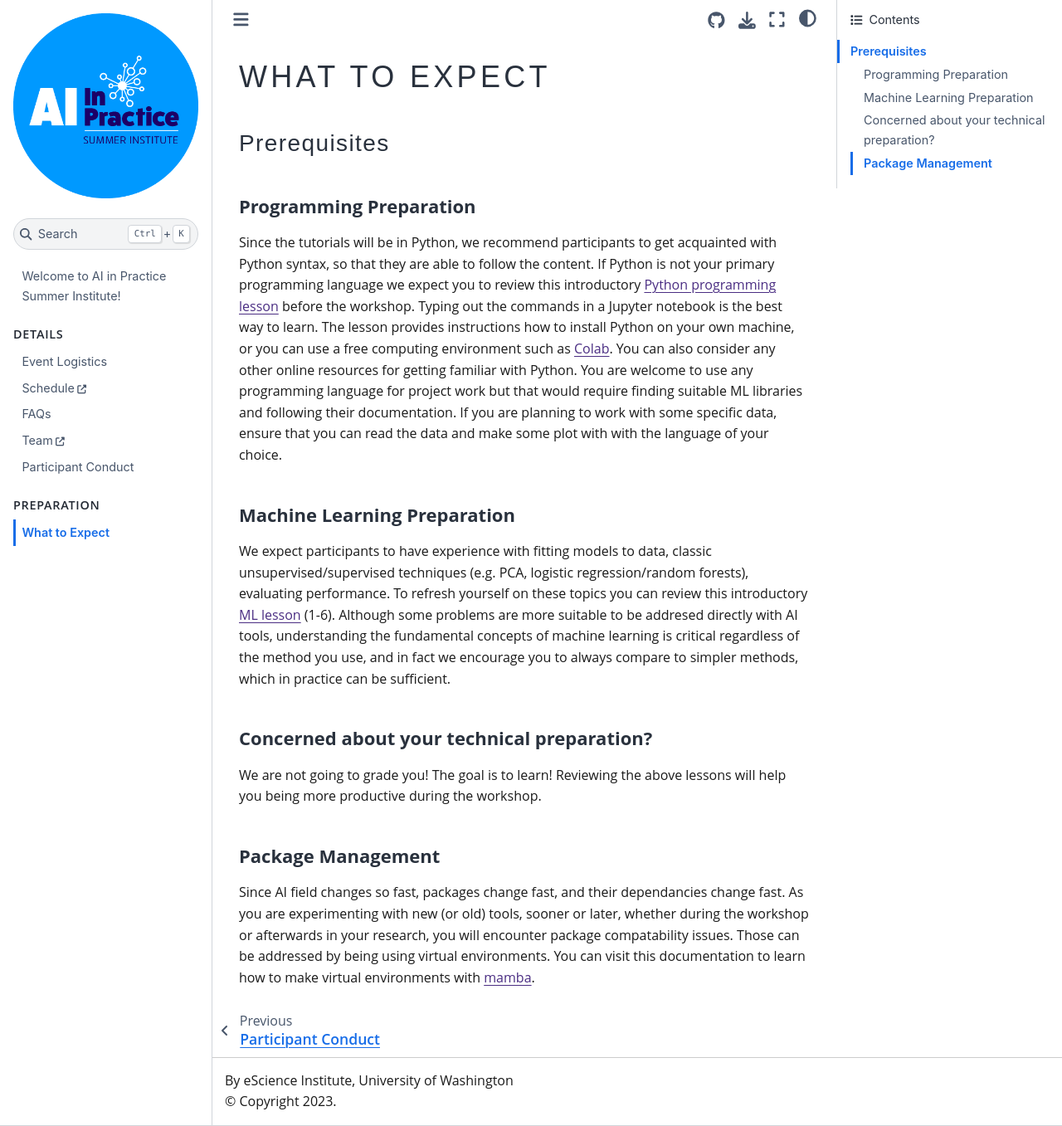
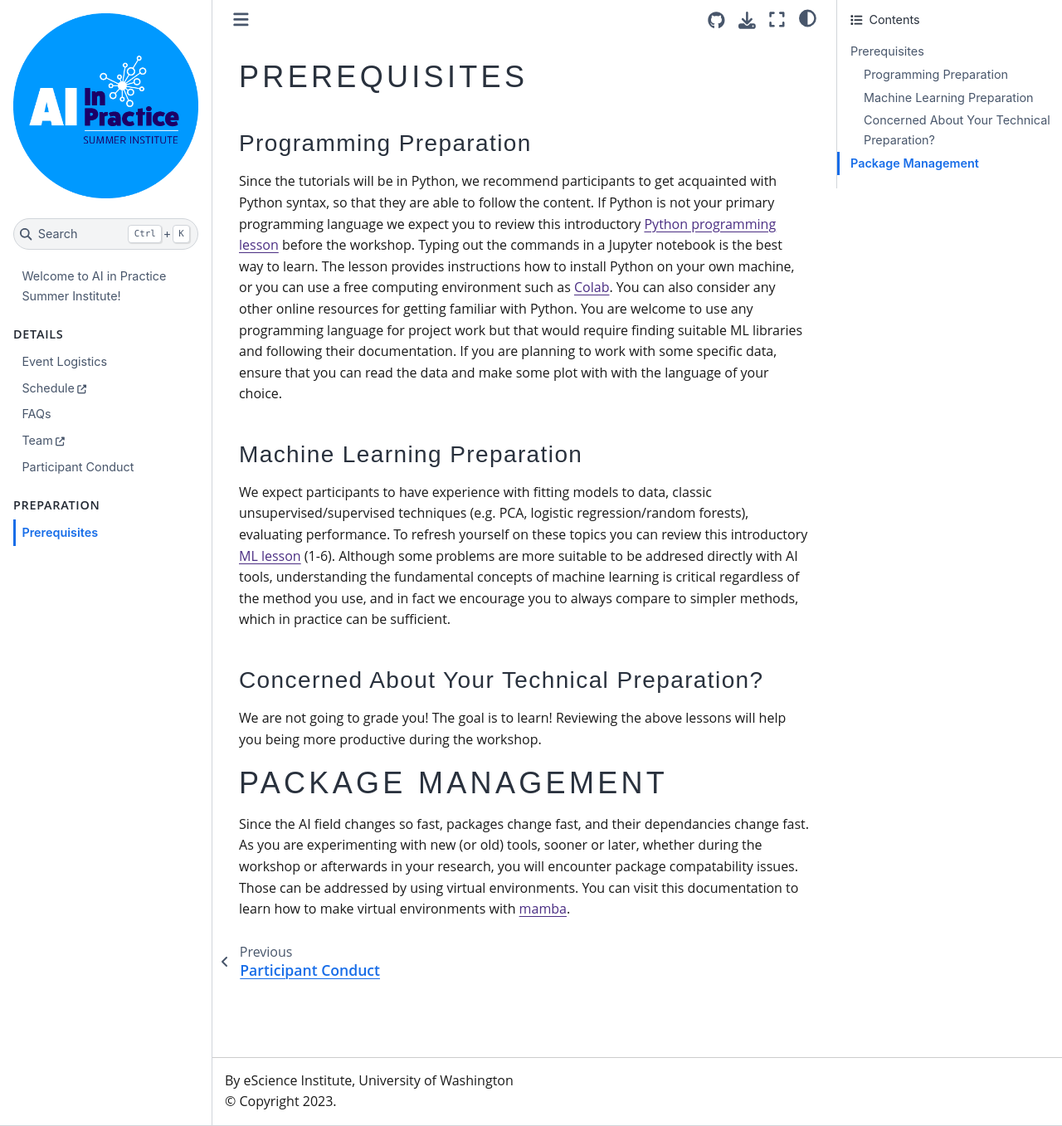
Before and after one commit to uwescience/ai-in-practice, a Jupyter Book: the page built from book/preliminary/index.md, in a window 1280 px wide and 1357 px high. Shown: the whole window at 83% size. Built offline with Jupyter Book 1.0.4 settings and Sphinx 7.4.7 and the Sphinx Book theme 1.1.4, drawn with Linux system fonts in a browser that asks for light colours; some web fonts are replaced.

Commit message:
fix language

```diff
--- a/book/preliminary/index.md
+++ b/book/preliminary/index.md
@@ -1,15 +1,13 @@
-# What to Expect
+# Prerequisites
 
-## Prerequisites
-
-### Programming Preparation
+## Programming Preparation
 Since the tutorials will be in Python, we recommend participants to get acquainted with Python syntax, so that they are able to follow the content. If Python is not your primary programming language we expect you to review this introductory [Python programming lesson](https://swcarpentry.github.io/python-novice-gapminder/) before the workshop. Typing out the commands in a Jupyter notebook is the best way to learn. The lesson provides instructions how to install Python on your own machine, or you can use a free computing environment such as [Colab](https://colab.research.google.com/). You can also consider any other online resources for getting familiar with Python. You are welcome to use any programming language for project work but that would require finding suitable ML libraries and following their documentation. If you are planning to work with some specific data, ensure that you can read the data and make some plot with with the language of your choice.
 
-### Machine Learning Preparation
+## Machine Learning Preparation
 We expect participants to have experience with fitting models to data, classic unsupervised/supervised techniques (e.g. PCA, logistic regression/random forests), evaluating performance. To refresh yourself on these topics you can review this introductory [ML lesson](https://carpentries-incubator.github.io/machine-learning-novice-python/) (1-6). Although some problems are more suitable to be addresed directly with AI tools, understanding the fundamental concepts of machine learning is critical regardless of the method you use, and in fact we encourage you to always compare to simpler methods, which in practice can be sufficient.
 
-### Concerned about your technical preparation?
+## Concerned About Your Technical Preparation?
 We are not going to grade you! The goal is to learn! Reviewing the above lessons will help you being more productive during the workshop.
 
-### Package Management
-Since AI field changes so fast, packages change fast, and their dependancies change fast. As you are experimenting with new (or old) tools, sooner or later, whether during the workshop or afterwards in your research, you will encounter package compatability issues. Those can be addressed by being using virtual environments. You can visit this documentation to learn how to make virtual environments with [mamba](https://mamba.readthedocs.io/en/latest/user_guide/mamba.html).
+# Package Management
+Since the AI field changes so fast, packages change fast, and their dependancies change fast. As you are experimenting with new (or old) tools, sooner or later, whether during the workshop or afterwards in your research, you will encounter package compatability issues. Those can be addressed by using virtual environments. You can visit this documentation to learn how to make virtual environments with [mamba](https://mamba.readthedocs.io/en/latest/user_guide/mamba.html).
```
